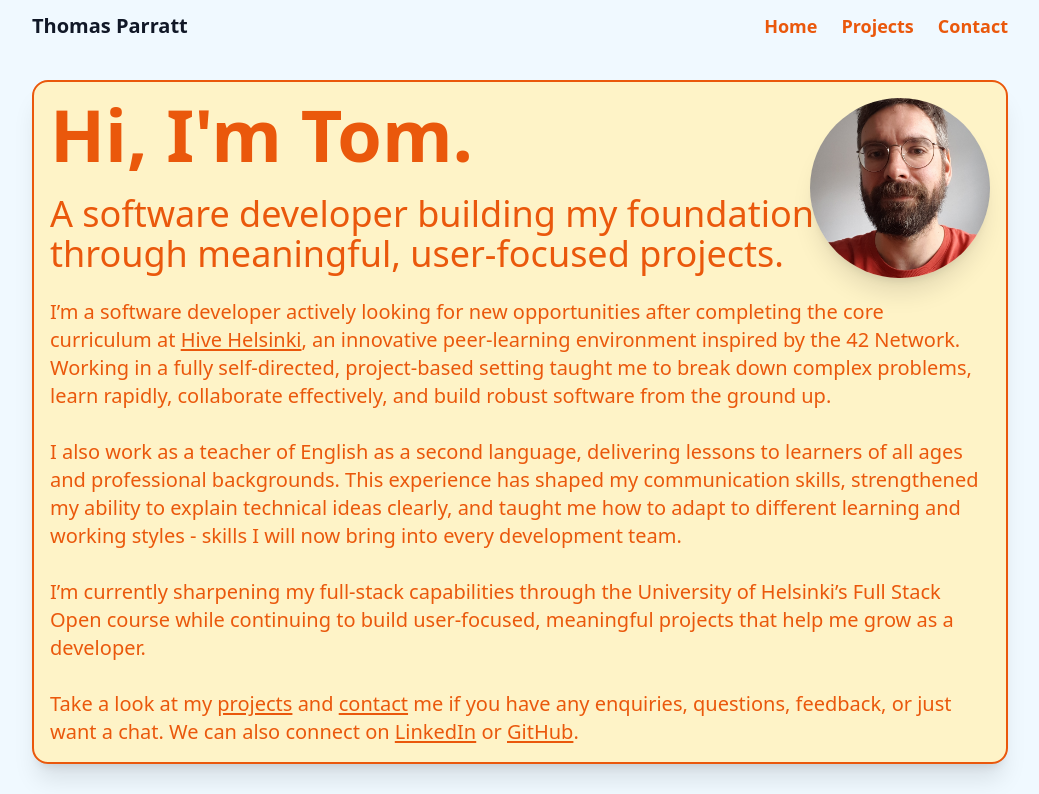
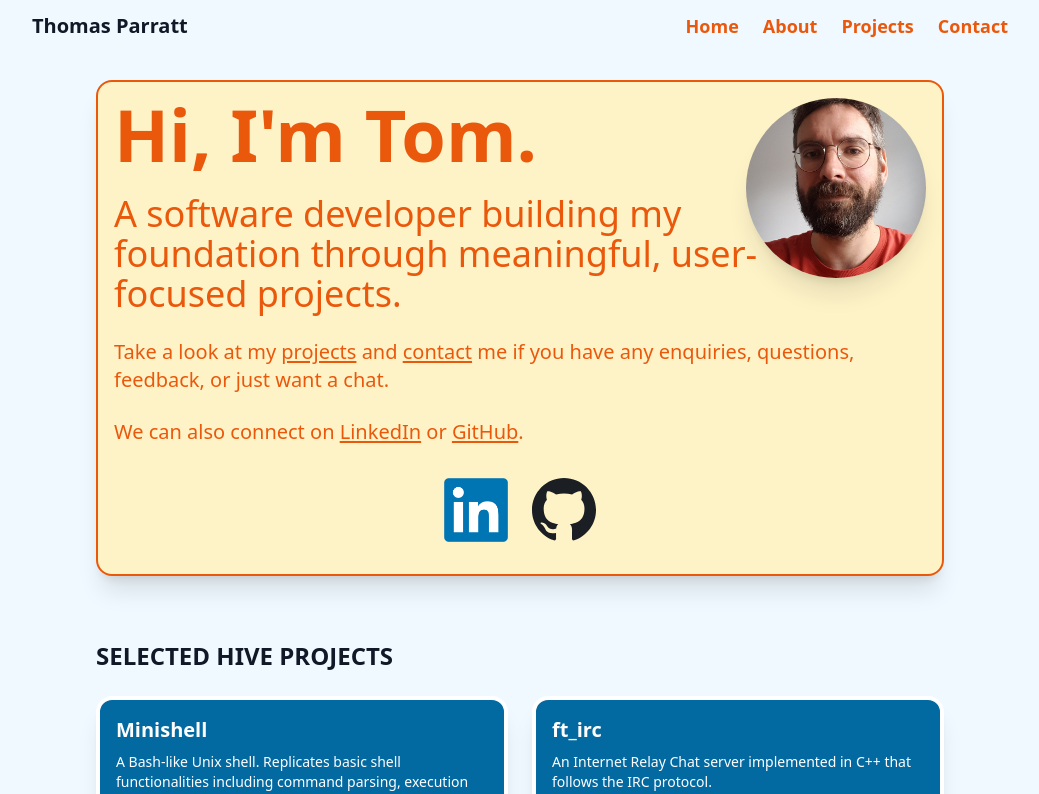
Before and after one commit to ThomasParratt/portfolio, a React (Vite) app: page / in a window 1280 px wide. Shown: the top 794 px of the page, without its empty margins (120-1159 px from the left). Built offline with nearby package versions, Linux system fonts and the light colour scheme.

Commit message:
changes to layout

```diff
--- a/src/App.jsx
+++ b/src/App.jsx
@@ -1,6 +1,7 @@
 import Navbar from './components/Navbar'
 import Home from './components/Home'
 import Projects from './components/Projects'
+import About from './components/About'
 import Contact from './components/Contact'
 import Footer from './components/Footer'
 import PongGame from "./games/PongGame";
@@ -15,6 +16,7 @@ export default function App() {
       <main className="flex-grow">
         <Routes>
           <Route path="/" element={<Home />} />
+          <Route path="/about" element={<About />} />
           <Route path="/projects" element={<Projects />} />
           <Route path="/contact" element={<Contact />} />
           <Route path="/pong" element={<PongGame />} />
--- /dev/null
+++ b/src/components/About.jsx
@@ -0,0 +1,40 @@
+import { Link } from "react-router-dom"
+
+export default function About() {
+    return (
+        <section className="pt-12 pb-12 relative">
+            <section className="mt-8">
+                <div className="max-w-5xl mx-auto px-6 grid grid-cols-1 md:grid-cols-2 gap-6">
+                    <article
+                        className="relative min-h-[500px] md:min-h-[600px] md:col-span-2 border-2 border-orange-600 rounded-2xl p-4 shadow-xl transition bg-amber-100 flex flex-col md:flex-row items-start gap-6"
+                    >
+                        <div className="flex-1">
+                            <p className="mt-6 text-orange-600 text-base font-normal md:text-xl leading-relaxed">
+                                I’m a software developer actively looking for new opportunities after completing the core curriculum at{" "}
+                                <a
+                                    href="https://www.hive.fi/en/"
+                                    target="_blank"
+                                    rel="noopener noreferrer"
+                                    className="underline underline-offset-2 hover:text-orange-300"
+                                >
+                                    Hive Helsinki
+                                </a>
+                                , an innovative peer-learning environment inspired by the 42 Network. Working in a fully self-directed,
+                                project-based setting taught me to break down complex problems, learn rapidly, collaborate effectively, and
+                                build robust software from the ground up.
+                                <br /><br />
+                                I also work as a teacher of English as a second language, delivering lessons to
+                                learners of all ages and professional backgrounds. This experience has shaped my communication skills,
+                                strengthened my ability to explain technical ideas clearly, and taught me how to adapt to different
+                                learning and working styles - skills I will now bring into every development team.
+                                <br /><br />
+                                I’m currently sharpening my full-stack capabilities through the University of Helsinki’s Full Stack Open
+                                course while continuing to build user-focused, meaningful projects that help me grow as a developer.
+                            </p>
+                        </div>
+                    </article>
+                </div>
+            </section>
+        </section>
+    )
+}
--- a/src/components/Home.jsx
+++ b/src/components/Home.jsx
@@ -4,6 +4,8 @@ import me from '../assets/me.jpg'
 import PongGameFace from '../games/PongGameFace'
 import { useLocation } from "react-router-dom"
 import { Link } from "react-router-dom"
+import linkedinIcon from "../assets/LinkedIn_logo.png"
+import githubIcon from "../assets/GitHub_logo.svg"
 
 export default function Home() {
     const [showPong, setShowPong] = useState(false);
@@ -31,48 +33,27 @@ export default function Home() {
 
     return (
         <section className="pt-12 pb-12 relative">
-            {/* Box */}
             <section className="mt-8">
-                <div className="max-w-5xl mx-auto px-6 grid grid-cols-1 md:grid-cols-2 gap-6">
+                <div className="max-w-4xl mx-auto px-6 grid grid-cols-1 md:grid-cols-2 gap-6">
                     <article
                         ref={boxRef}
-                        className="relative min-h-[500px] md:min-h-[600px] md:col-span-2 border-2 border-orange-600 rounded-2xl p-4 shadow-xl transition bg-amber-100 flex flex-col md:flex-row items-start gap-6"
+                        className="relative min-h-[500px] md:min-h-[400px] md:col-span-2 border-2 border-orange-600 rounded-2xl p-4 shadow-xl transition bg-amber-100 flex flex-col md:flex-row items-start gap-6"
                     >
-                        {/* Text stays in original flow */}
                         <div className="flex-1">
                             <h1 className="text-5xl md:text-7xl text-orange-600 font-semibold">
                                 Hi, I'm Tom.
                             </h1>
-                            <p className="text-2xl md:text-4xl mt-6 font-medium text-orange-600 max-w-3xl">
+                            <p className="text-2xl md:text-4xl mt-6 font-medium text-orange-600 max-w-2xl">
                                 A software developer building my foundation through meaningful, user-focused projects.
                             </p>
-                            <p className="mt-6 text-orange-600 text-base font-normal md:text-xl leading-relaxed">
-                                I’m a software developer actively looking for new opportunities after completing the core curriculum at{" "}
-                                <a
-                                    href="https://www.hive.fi/en/"
-                                    target="_blank"
-                                    rel="noopener noreferrer"
-                                    className="underline underline-offset-2 hover:text-orange-300"
-                                >
-                                    Hive Helsinki
-                                </a>
-                                , an innovative peer-learning environment inspired by the 42 Network. Working in a fully self-directed,
-                                project-based setting taught me to break down complex problems, learn rapidly, collaborate effectively, and
-                                build robust software from the ground up.
-                                <br /><br />
-                                I also work as a teacher of English as a second language, delivering lessons to
-                                learners of all ages and professional backgrounds. This experience has shaped my communication skills,
-                                strengthened my ability to explain technical ideas clearly, and taught me how to adapt to different
-                                learning and working styles - skills I will now bring into every development team.
-                                <br /><br />
-                                I’m currently sharpening my full-stack capabilities through the University of Helsinki’s Full Stack Open
-                                course while continuing to build user-focused, meaningful projects that help me grow as a developer.
-                                <br /><br />
+                            <p className="mt-6 text-orange-600 text-base font-medium md:text-xl leading-relaxed">
                                 Take a look at my{" "}
                                 <Link to="/projects" className="underline underline-offset-2 hover:text-orange-300">projects</Link>
                                 {" "}and{" "}
                                 <Link to="/contact" className="underline underline-offset-2 hover:text-orange-300">contact</Link>
                                 {" "}me if you have any enquiries, questions, feedback, or just want a chat.
+                            </p>
+                            <p className="mt-6 text-orange-600 text-base font-medium md:text-xl leading-relaxed">
                                 We can also connect on{" "}
                                 <a
                                     href="https://www.linkedin.com/in/thomas-parratt-hive/"
@@ -93,8 +74,27 @@ export default function Home() {
                                 </a>
                                 .
                             </p>
+                            <div className="mt-8 mb-4 flex justify-center gap-6">
+                                <a
+                                    href="https://www.linkedin.com/in/thomas-parratt-hive/"
+                                    target="_blank"
+                                    rel="noopener noreferrer"
+                                    aria-label="LinkedIn"
+                                    className="w-16 h-16"
+                                    >
+                                    <img src={linkedinIcon} alt="LinkedIn" className="w-full h-full" />
+                                </a>
+                                <a
+                                    href="https://github.com/ThomasParratt"
+                                    target="_blank"
+                                    rel="noopener noreferrer"
+                                    aria-label="GitHub"
+                                    className="w-16 h-16"
+                                    >
+                                    <img src={githubIcon} alt="GitHub" className="w-full h-full" />
+                                </a>
+                            </div>
                         </div>
-
                         {/* Photo */}
                         {!showPong && (
                             <img
--- a/src/components/Navbar.jsx
+++ b/src/components/Navbar.jsx
@@ -21,6 +21,7 @@ export default function Navbar() {
                 <div className="text-xl font-semibold"><Link to="/">Thomas Parratt</Link></div>
                     <ul className="hidden md:flex gap-6 items-center text-sm">
                         <li><Link to="/" className="hover:underline text-orange-600 text-lg font-semibold">Home</Link></li>
+                        <li><Link to="/about" className="hover:underline text-orange-600 text-lg font-semibold">About</Link></li>
                         <li><Link to="/projects" className="hover:underline text-orange-600 text-lg font-semibold">Projects</Link></li>
                         <li><Link to="/contact" className="hover:underline text-orange-600 text-lg font-semibold">Contact</Link></li>
                     </ul>
--- a/src/components/Projects.jsx
+++ b/src/components/Projects.jsx
@@ -6,7 +6,7 @@ import ProjectCard from './ProjectCard'
 export default function Projects() {
     return (
         <section id="projects" className="py-8">
-            <div className="max-w-5xl mx-auto px-6">
+            <div className="max-w-4xl mx-auto px-6">
                 <h2 className="mt-8 text-2xl font-extrabold">SELECTED HIVE PROJECTS</h2>
                 <div className="mt-6 grid grid-cols-1 md:grid-cols-2 gap-6">
                     {hiveProjects.map(p=> <ProjectCard key={p.id} p={p} />)}
```
